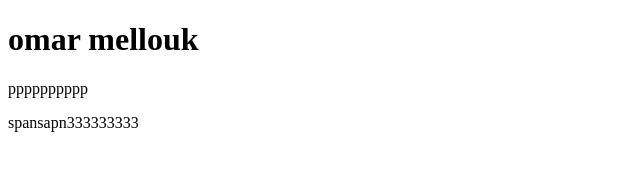
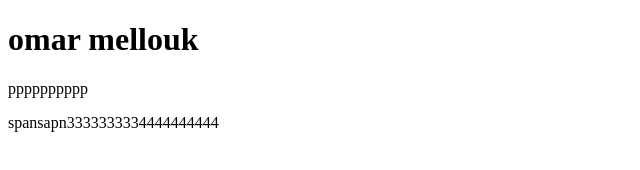
Before and after one commit to OmarMellouk/omartest, a plain HTML site: page index.html in a window 1280 px wide. Shown: the full height of the page, 0-640 px from the left. Drawn offline with Linux system fonts and the light colour scheme.

Commit message:
new_branch commit 2

```diff
--- a/index.html
+++ b/index.html
@@ -8,7 +8,7 @@
 <body>
     <h1>omar mellouk</h1>
     <p>pppppppppp</p>
-    <span>spansapn333333333</span>
+    <span>spansapn3333333334444444444</span>
 
 </body>
 </html>
```
